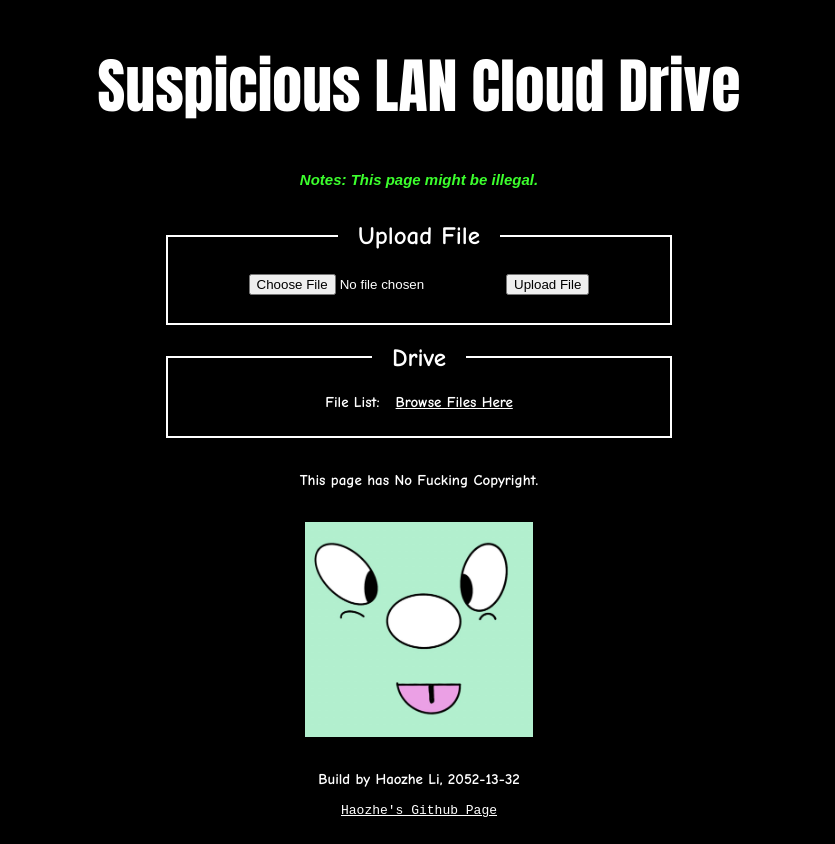
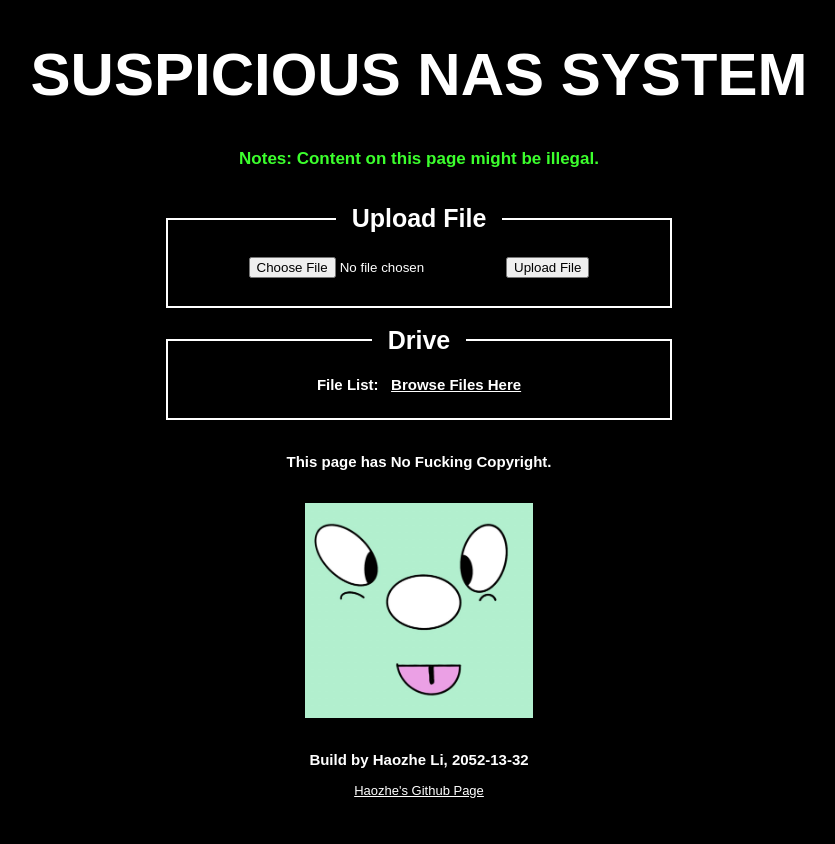
Before and after one commit to lihaozhe013/simple-NAS-nodejs, a website: page public/index.html in a window 1280 px wide. Shown: the whole page, without its empty margins (221-1056 px from the left). Drawn offline with Linux system fonts and the light colour scheme.

Commit message:
changed the fonts

```diff
--- a/app.js
+++ b/app.js
@@ -43,5 +43,5 @@ app.get('/', (req, res) => {
 
 // start
 app.listen(PORT, HOST, () => {
-    console.log(`LAN Cloud Drive is running: http://${HOST}:${PORT}`);
+    console.log(`NAS Started: http://${HOST}:${PORT}`);
 });
--- a/public/index.html
+++ b/public/index.html
@@ -1,14 +1,14 @@
 <!DOCTYPE html>
-<html lang="en" xmlns="http://www.w3.org/1999/html">
+<html lang="en">
 <head>
     <meta charset="UTF-8">
     <meta name="viewport" content="width=device-width, initial-scale=1.0">
-    <title>Suspicious LAN Cloud Drive</title>
+    <title>NAS SYSTEM</title>
     <link rel="stylesheet" href="styles.css">
 </head>
 <body>
-    <h1>Suspicious LAN Cloud Drive</h1>
-    <p style="font-size: 15px; font-style: italic; font-family: sans-serif; text-align: center; color: #3cff2d;">Notes: This page might be illegal.</p>
+    <h1>SUSPICIOUS NAS SYSTEM</h1>
+    <p style="font-size: 17px; font-family: sans-serif; text-align: center; color: #3cff2d;">Notes: Content on this page might be illegal.</p>
     <br>
     <div id="app" class="app">
         <fieldset>
@@ -36,9 +36,9 @@
         <br>
         <img src="avatar.jpeg" width="45%" height="45%" style="margin-left: auto; margin-right: auto; display: block;"/>
         <br>
-        <div style="font-size: 13px; font-family: monospace; text-align: center;">
+        <div style="font-size: 13px; font-family: sans-serif; text-align: center;">
             <p>Build by Haozhe Li, 2052-13-32</p>
-            <a class="a-element-button" href="https://github.com/lihaozhe013/">Haozhe's Github Page</a>
+            <a class="a-element-button" href="https://github.com/lihaozhe013/" target="_blank">Haozhe's Github Page</a>
         </div>
         <br>
     </div>
--- a/public/styles.css
+++ b/public/styles.css
@@ -1,11 +1,12 @@
 body {
     background-color: #000000;
     color: white;
+    font-family: sans-serif;
 }
 
 h1 {
     text-align: center;
-    font-family: Impact;
+    font-family: sans-serif;
     font-size: 60px;
     font-weight: bolder;
 }
@@ -43,9 +44,11 @@ fieldset:hover {
 }
 
 legend {
-    font-family: "Comic Sans MS", sans-serif;
+    font-family: sans-serif;
     font-weight: bold;
     font-size: 25px;
+    display: block;
+    text-align: center;
 }
 
 button:hover {
@@ -55,7 +58,7 @@ button:hover {
 p {
     font-size: 15px;
     font-weight: bolder;
-    font-family: "Comic Sans MS", sans-serif;
+    font-family: sans-serif;
     text-align: center;
 }
 
```
